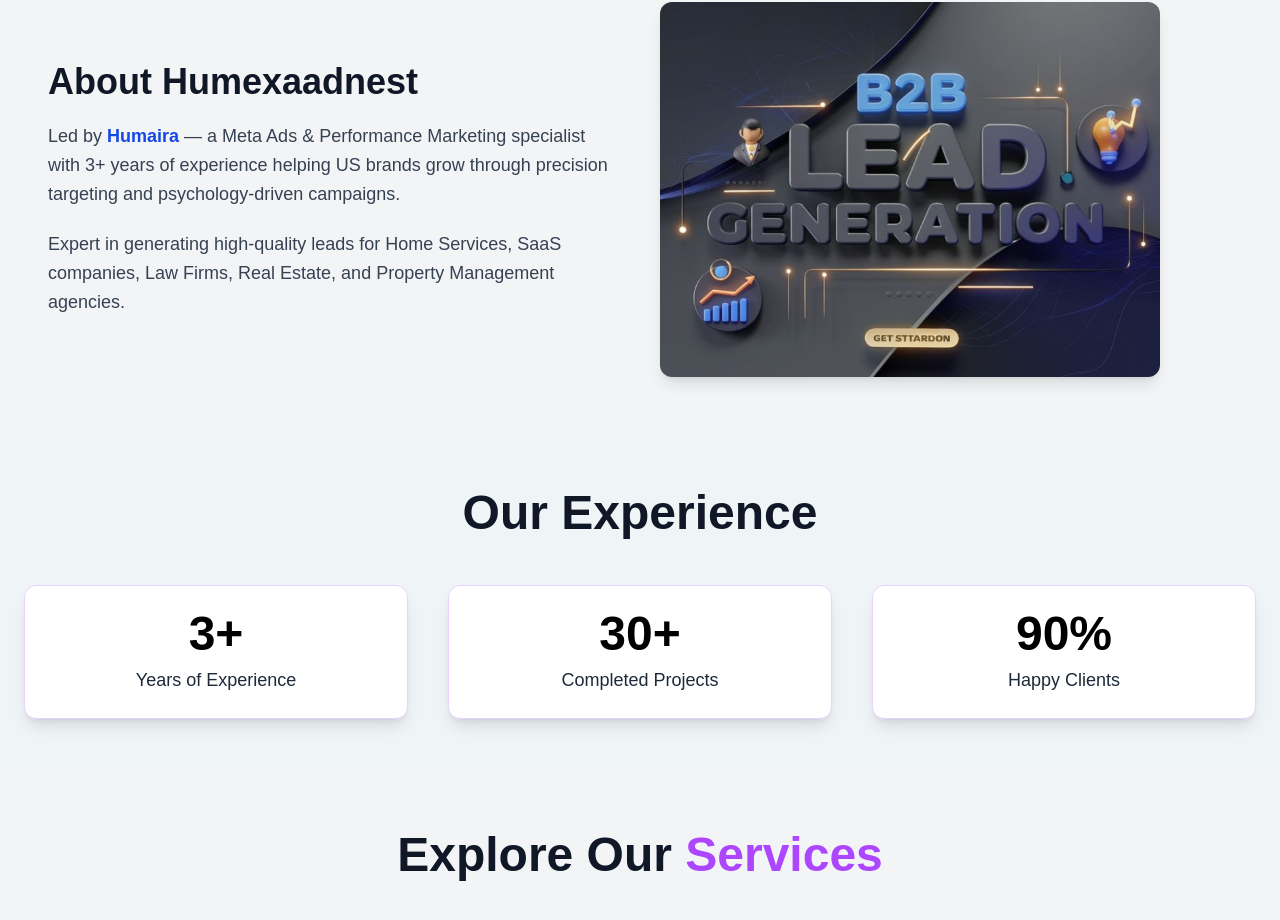
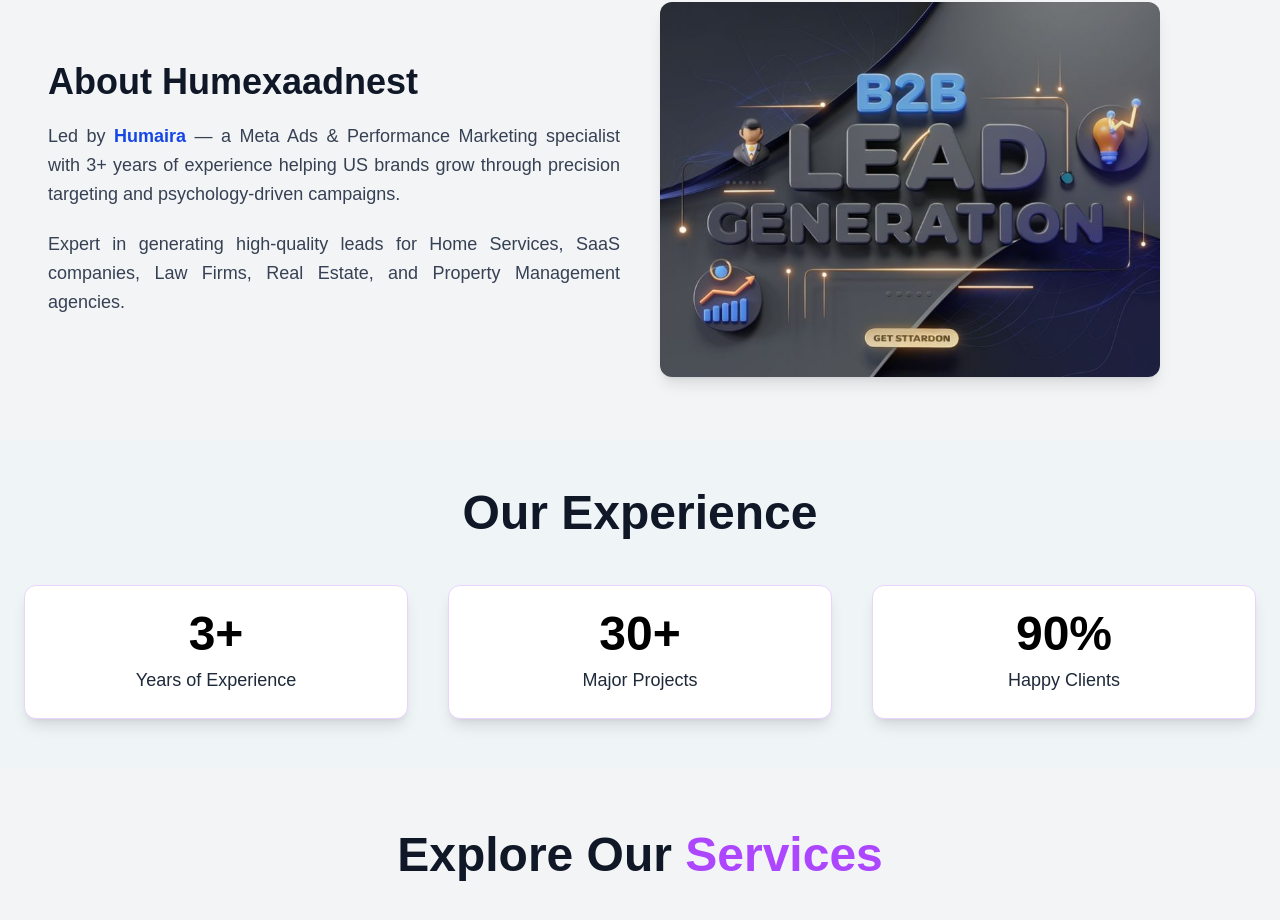
Before and after one commit to smabdullah958/humexaadnestPortfolio, a Next.js app: page / in a window 1280 px wide. Shown: the part 1718-2638 px from the top of the page. Built offline with nearby package versions, Linux system fonts and the light colour scheme.

Commit message:
correct some english

```diff
--- a/Components/About.jsx
+++ b/Components/About.jsx
@@ -11,13 +11,13 @@ const About = () => {
           About Humexaadnest
         </h2>
 
-        <p className="text-lg leading-relaxed">
+        <p className="text-lg leading-relaxed text-justify">
           Led by <span className="font-semibold text-blue-700">Humaira</span> — a Meta Ads &
           Performance Marketing specialist with 3+ years of experience helping US brands grow
           through precision targeting and psychology-driven campaigns.
         </p>
 
-        <p className="text-lg leading-relaxed">
+        <p className="text-lg leading-relaxed text-justify">
           Expert in generating high-quality leads for Home Services, SaaS companies, Law Firms,
           Real Estate, and Property Management agencies.
         </p>
--- a/Components/OurExperience.jsx
+++ b/Components/OurExperience.jsx
@@ -44,7 +44,7 @@ const OurExperience = () => {
             <h2 className="text-5xl font-extrabold text-black ">
               <CountUp end={30} duration={3} enableScrollSpy />+
             </h2>
-            <p className="text-lg mt-2 text-gray-800">Completed Projects</p>
+            <p className="text-lg mt-2 text-gray-800">Major Projects</p>
           </motion.div>
 
           {/* 90% Happy Clients */}
```
